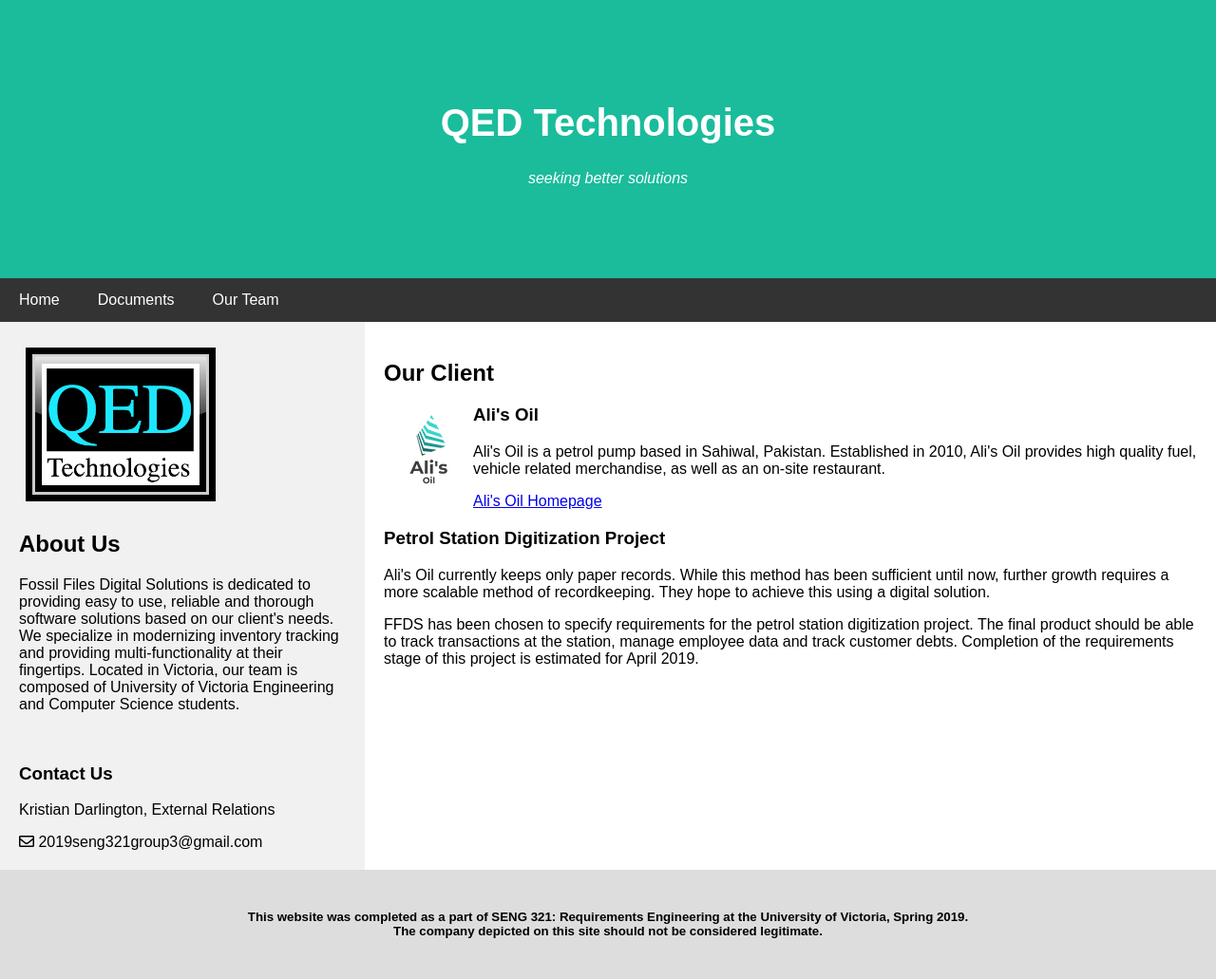
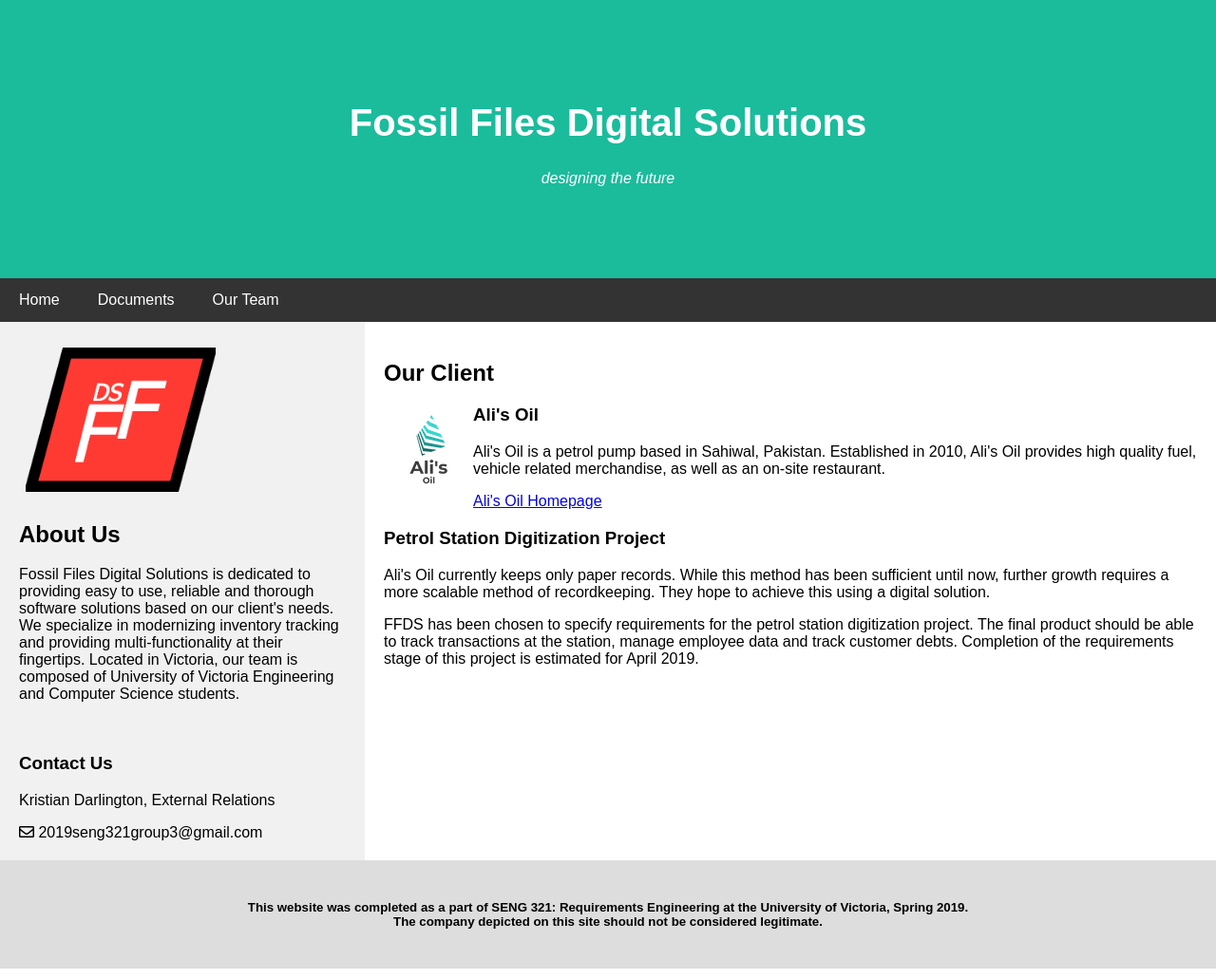
Before and after one commit to seng321group3/designer-site, a Jekyll site: the page built from index.html, in a window 1280 px wide. Shown: the whole page at 95% size. Built offline with Jekyll 4.4.1, drawn with Linux system fonts in a browser that asks for light colours; nearby versions of some CDN libraries.

Commit message:
updated log, company name and slogan

```diff
--- a/_layouts/default.html
+++ b/_layouts/default.html
@@ -14,8 +14,8 @@
     </head>
     <body>
         <div class="header">
-            <h1>QED Technologies</h1>
-            <p><i>seeking better solutions</i></p>
+            <h1>Fossil Files Digital Solutions</h1>
+            <p><i>designing the future</i></p>
         </div>
 
         <div class="navbar">
--- a/index.html
+++ b/index.html
@@ -7,7 +7,7 @@ title: SENG 321 - Group 3 - Designer Site
 
   <div class="side">
     <!--FIXME: New company logo needed!-->
-    <img style="max-width: 200px; max-height: 200px;" src="assets/images/QEDLogo.png">
+    <img style="max-width: 200px; max-height: 200px;" src="assets/images/FFLogo.png">
     <h2>About Us</h2>
     <p>Fossil Files Digital Solutions is dedicated to providing easy to use, reliable and thorough software solutions based on our
       client's needs. We specialize in modernizing inventory tracking and providing multi-functionality at their fingertips. Located
```
Also changed, not shown: assets/images/FFLogo.png (added).
